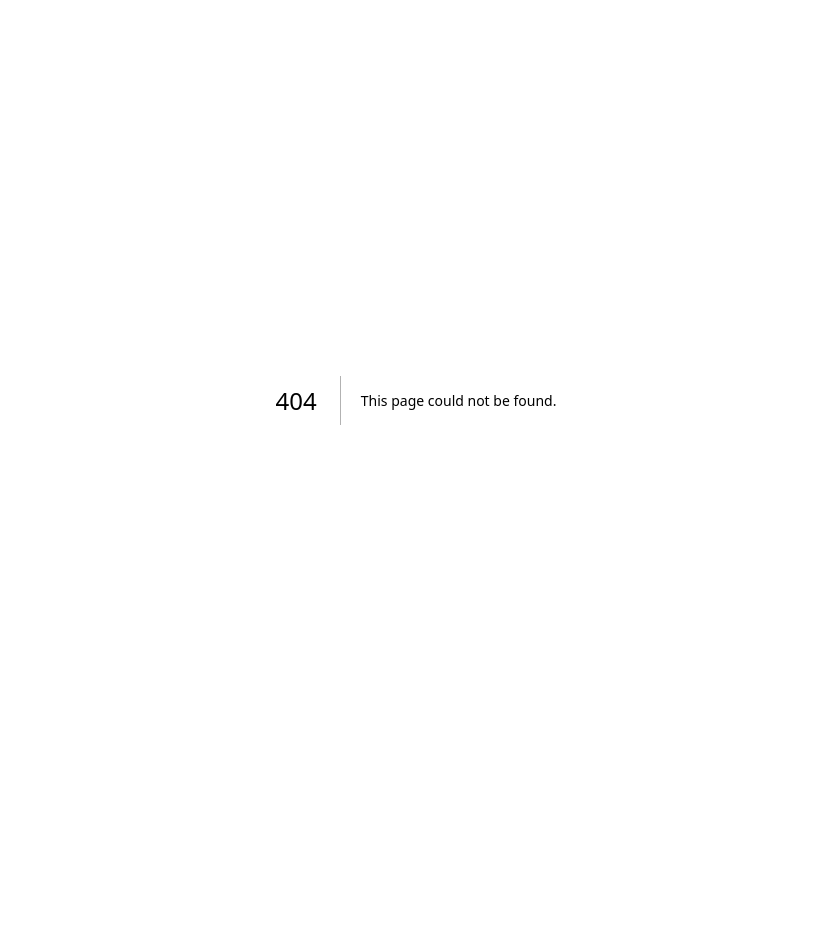
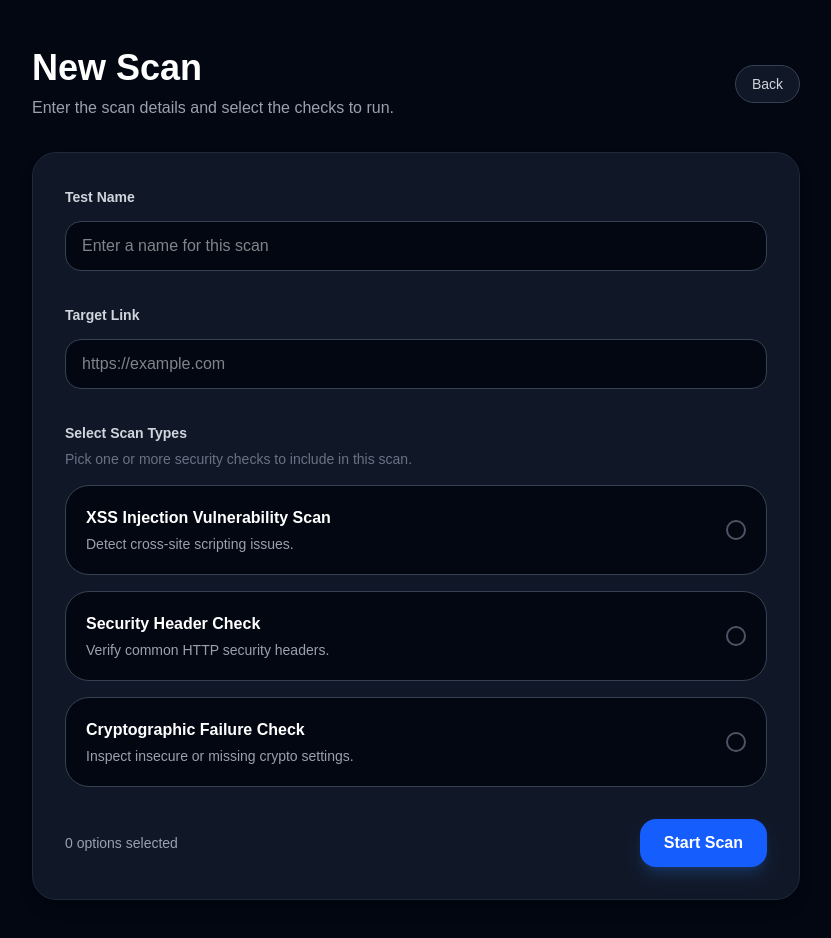
Before and after one commit to ngezLin/bobtester, a Next.js app in the folder web/: page /scan/create in a window 1280 px wide. Before the commit this address had no page. Shown: the top 938 px of the page, without its empty margins (224-1055 px from the left). Before the commit the page ends 800 px from the top, so only its background shows below. Built offline with nearby package versions, Linux system fonts and the light colour scheme.

Commit message:
feat: add scan page

```diff
--- /dev/null
+++ b/web/src/app/scan/create/page.tsx
@@ -0,0 +1,116 @@
+"use client";
+
+import { useState } from "react";
+import { useRouter } from "next/navigation";
+
+const scanOptions = [
+  { id: "xss", label: "XSS Injection Vulnerability Scan", description: "Detect cross-site scripting issues." },
+  { id: "headers", label: "Security Header Check", description: "Verify common HTTP security headers." },
+  { id: "crypto", label: "Cryptographic Failure Check", description: "Inspect insecure or missing crypto settings." },
+];
+
+export default function ScanCreatePage() {
+  const router = useRouter();
+  const [testName, setTestName] = useState("");
+  const [targetLink, setTargetLink] = useState("");
+  const [selectedOptions, setSelectedOptions] = useState<string[]>([]);
+
+  const toggleOption = (optionId: string) => {
+    setSelectedOptions((current) =>
+      current.includes(optionId)
+        ? current.filter((item) => item !== optionId)
+        : [...current, optionId]
+    );
+  };
+
+  const handleSubmit = (event: React.FormEvent<HTMLFormElement>) => {
+    event.preventDefault();
+    // Currently this page only captures scan settings.
+    // Add backend submit logic here when available.
+    router.push("/scan");
+  };
+
+  return (
+    <main className="min-h-screen bg-gray-950 text-white px-4 py-12">
+      <div className="mx-auto w-full max-w-3xl">
+        <div className="mb-8 flex items-center justify-between gap-4">
+          <div>
+            <h1 className="text-4xl font-bold">New Scan</h1>
+            <p className="text-gray-400 mt-2">Enter the scan details and select the checks to run.</p>
+          </div>
+          <button
+            type="button"
+            onClick={() => router.push("/scan")}
+            className="rounded-full border border-gray-700 bg-gray-900 px-4 py-2 text-sm text-gray-300 hover:bg-gray-800"
+          >
+            Back
+          </button>
+        </div>
+
+        <form onSubmit={handleSubmit} className="space-y-8 bg-gray-900 border border-gray-800 rounded-3xl p-8 shadow-lg shadow-black/20">
+          <label className="block">
+            <span className="text-sm font-semibold text-gray-300">Test Name</span>
+            <input
+              type="text"
+              value={testName}
+              onChange={(event) => setTestName(event.target.value)}
+              placeholder="Enter a name for this scan"
+              className="mt-3 w-full rounded-2xl border border-gray-700 bg-gray-950 px-4 py-3 text-white outline-none transition focus:border-blue-500 focus:ring-2 focus:ring-blue-500/30"
+            />
+          </label>
+
+          <label className="block">
+            <span className="text-sm font-semibold text-gray-300">Target Link</span>
+            <input
+              type="url"
+              value={targetLink}
+              onChange={(event) => setTargetLink(event.target.value)}
+              placeholder="https://example.com"
+              className="mt-3 w-full rounded-2xl border border-gray-700 bg-gray-950 px-4 py-3 text-white outline-none transition focus:border-blue-500 focus:ring-2 focus:ring-blue-500/30"
+            />
+          </label>
+
+          <div>
+            <div className="mb-4">
+              <span className="text-sm font-semibold text-gray-300">Select Scan Types</span>
+              <p className="text-gray-500 text-sm mt-1">Pick one or more security checks to include in this scan.</p>
+            </div>
+            <div className="grid gap-4">
+              {scanOptions.map((option) => {
+                const isSelected = selectedOptions.includes(option.id);
+                return (
+                  <button
+                    key={option.id}
+                    type="button"
+                    onClick={() => toggleOption(option.id)}
+                    className={`w-full rounded-3xl border px-5 py-5 text-left transition ${isSelected ? "border-blue-500 bg-blue-600/10" : "border-gray-700 bg-gray-950 hover:border-gray-500"}`}
+                  >
+                    <div className="flex items-center justify-between gap-4">
+                      <div>
+                        <p className="font-semibold text-white">{option.label}</p>
+                        <p className="text-sm text-gray-400 mt-1">{option.description}</p>
+                      </div>
+                      <div className={`h-5 w-5 rounded-full border-2 ${isSelected ? "border-blue-500 bg-blue-500" : "border-gray-600"}`} />
+                    </div>
+                  </button>
+                );
+              })}
+            </div>
+          </div>
+
+          <div className="flex flex-col gap-4 sm:flex-row sm:items-center sm:justify-between">
+            <div className="text-sm text-gray-400">
+              {selectedOptions.length} option{selectedOptions.length === 1 ? "" : "s"} selected
+            </div>
+            <button
+              type="submit"
+              className="rounded-2xl bg-blue-600 px-6 py-3 text-base font-semibold text-white shadow-lg shadow-blue-500/20 transition hover:bg-blue-500"
+            >
+              Start Scan
+            </button>
+          </div>
+        </form>
+      </div>
+    </main>
+  );
+}
--- /dev/null
+++ b/web/src/app/scan/page.tsx
@@ -0,0 +1,26 @@
+"use client";
+
+import { useRouter } from "next/navigation";
+
+export default function ScanLandingPage() {
+  const router = useRouter();
+
+  return (
+    <main className="min-h-screen bg-gray-950 text-white flex items-center justify-center px-4 py-12">
+      <div className="w-full max-w-xl bg-gray-900 border border-gray-800 rounded-3xl p-10 shadow-xl shadow-black/20">
+        <h1 className="text-4xl font-bold mb-4">Security Scan</h1>
+        <p className="text-gray-400 mb-8">
+          Create a new scan and choose the checks you want to run against your target.
+        </p>
+
+        <button
+          type="button"
+          onClick={() => router.push("/scan/create")}
+          className="inline-flex items-center justify-center w-full rounded-2xl bg-blue-600 px-6 py-4 text-lg font-semibold text-white shadow-lg shadow-blue-500/20 transition hover:bg-blue-500"
+        >
+          Create Scan
+        </button>
+      </div>
+    </main>
+  );
+}
--- a/web/src/components/common/Sidebar.tsx
+++ b/web/src/components/common/Sidebar.tsx
@@ -17,7 +17,8 @@ export default function Sidebar() {
     { name: "Dashboard", href: "/dashboard", icon: "📊" },
     { name: "Projects", href: "/projects", icon: "📁" },
     { name: "All Test Cases", href: "/cases", icon: "📄" },
-    { name: "Record Test", href: "/record", icon: "⏺️", badge: "test"},
+    { name: "Record Test", href: "/record", icon: "⏺️", badge: "test" },
+    { name: "Scans", href: "/scan", icon: "🔍" },
     { name: "Recent Runs", href: "/runs", icon: "🕒" },
   ];
 
```
